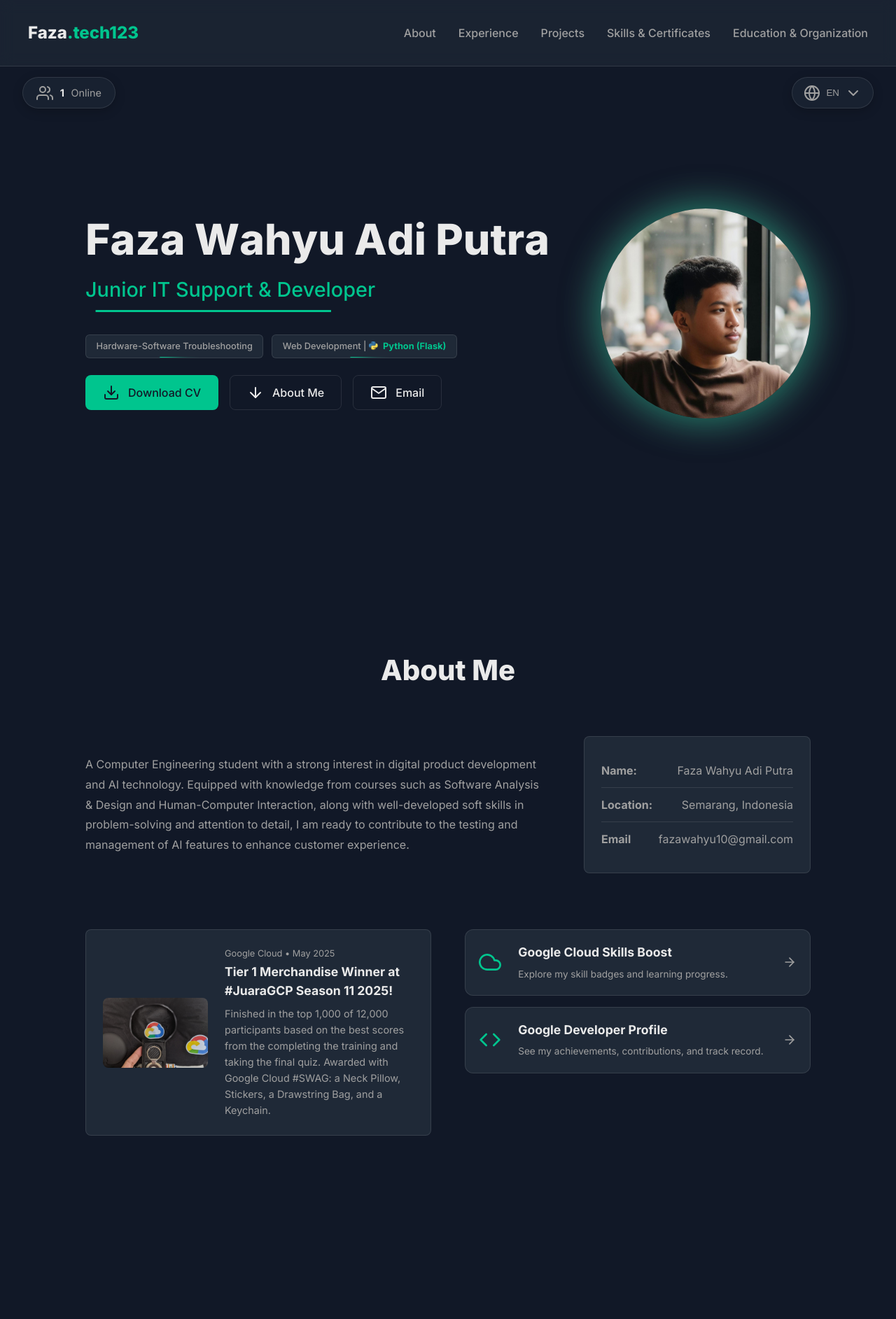
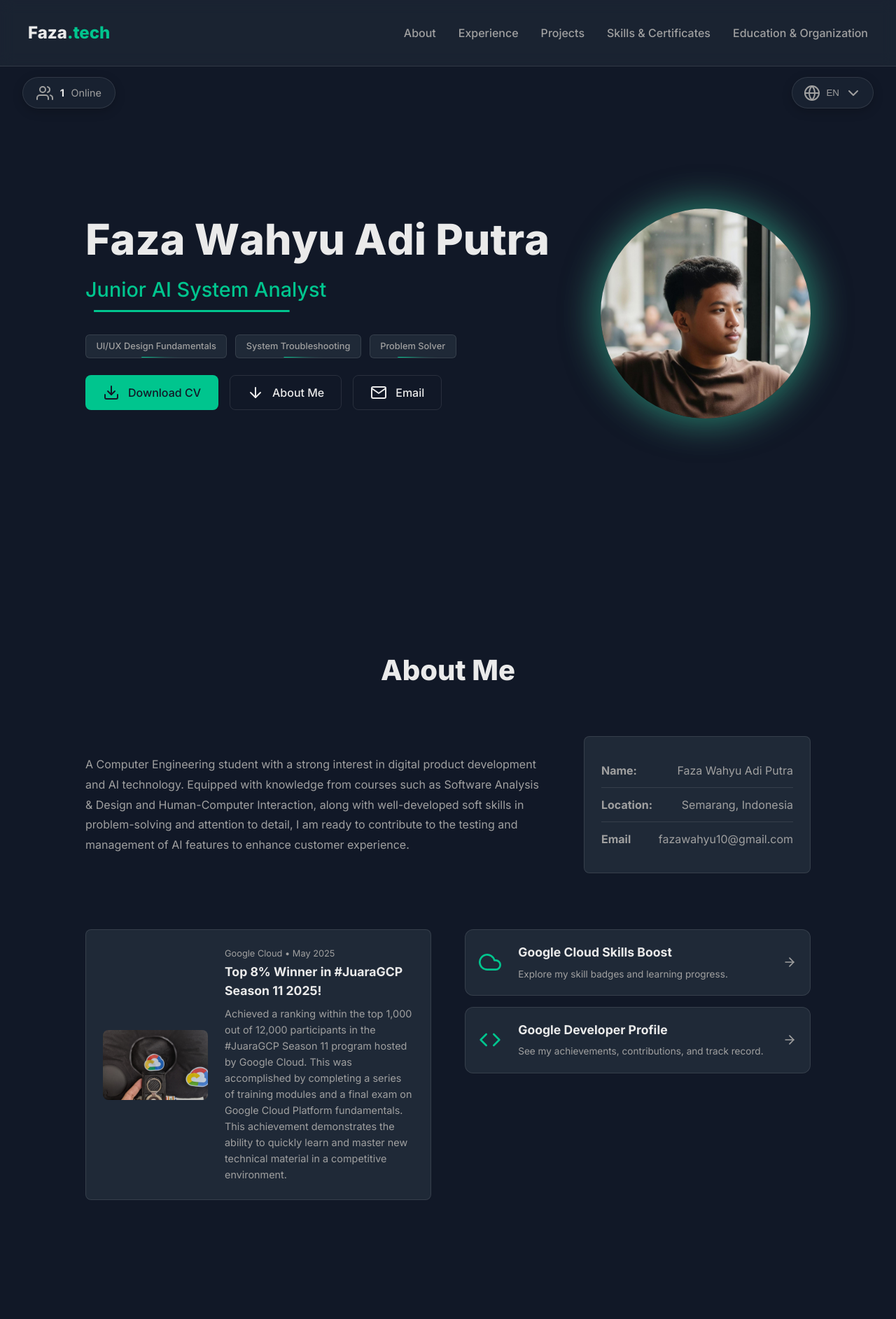
Before and after one commit to fazawahyu-ap/portofolio-faza, a Flask app: page / in a window 1280 px wide. Shown: the top 1885 px of the page at 70% size. Run offline with Flask 3, Linux system fonts and the light colour scheme; some libraries are stand-ins or nearby versions.

Commit message:
all code

```diff
--- a/app.py
+++ b/app.py
@@ -48,7 +48,7 @@ def home():
             "nav_skills_certs": "Keahlian & Sertifikat",
             "nav_edu_org": "Pendidikan & Organisasi",
             "hero_title": "Faza Wahyu Adi Putra",
-            "hero_subtitle": "Junior IT Support & Developer",
+            "hero_subtitle": "Junior AI System Analyst",
             "hero_cv_button": "Download CV",
             "hero_about_button": "Tentang Saya",
             "hero_email_button": "Email",
@@ -59,10 +59,10 @@ def home():
             "about_location_label": "Lokasi:",
             "about_location_value": "Semarang, Indonesia",
             "about_email_label": "Email:",
-            "achieve_1_title": "Pemenang Merchandise Tier 1 di #JuaraGCP Season 11 2025!",
+            "achieve_1_title": "Top 8% Pemenang di #JuaraGCP Season 11 2025!",
             "achieve_1_org": "Google Cloud",
             "achieve_1_date": "Mei 2025",
-            "achieve_1_desc": "Termasuk kedalam 1.000 dari 12.000 peserta dengan nilai terbaik yang menyelesaikan pelatihan dan kuis akhir, dan mendapatkan #SWAG keren dari Google Cloud berupa : Bantal Leher, Stiker, Tas Serut, dan Gantungan Kunci.",
+            "achieve_1_desc": "Berhasil meraih peringkat dalam 1.000 peserta teratas dari total 12.000 peserta pada program #JuaraGCP Season 11 yang diselenggarakan oleh Google Cloud. Pencapaian ini diraih setelah menyelesaikan serangkaian modul pelatihan dan ujian akhir mengenai fundamental Google Cloud Platform. Prestasi ini menunjukkan kemampuan untuk mempelajari dan menguasai materi teknis baru secara cepat dalam lingkungan yang kompetitif.",
             "achieve_gallery_button": "Lihat Gambar",
             "profiles_gdev_title": "Profil Google Developer",
             "profiles_gdev_desc": "Lihat pencapaian, kontribusi, dan rekam jejak saya.",
@@ -148,7 +148,7 @@ def home():
             "nav_skills_certs": "Skills & Certificates",
             "nav_edu_org": "Education & Organization",
             "hero_title": "Faza Wahyu Adi Putra",
-            "hero_subtitle": "Junior IT Support & Developer",
+            "hero_subtitle": "Junior AI System Analyst",
             "hero_cv_button": "Download CV",
             "hero_about_button": "About Me",
             "hero_email_button": "Email",
@@ -159,10 +159,10 @@ def home():
             "about_location_label": "Location:",
             "about_location_value": "Semarang, Indonesia",
             "about_email_label": "Email",
-            "achieve_1_title": "Tier 1 Merchandise Winner at #JuaraGCP Season 11 2025!",
+            "achieve_1_title": "Top 8% Winner in #JuaraGCP Season 11 2025!",
             "achieve_1_org": "Google Cloud",
             "achieve_1_date": "May 2025",
-            "achieve_1_desc": "Finished in the top 1,000 of 12,000 participants based on the best scores from the completing the training and taking the final quiz. Awarded with Google Cloud #SWAG: a Neck Pillow, Stickers, a Drawstring Bag, and a Keychain.",
+            "achieve_1_desc": "Achieved a ranking within the top 1,000 out of 12,000 participants in the #JuaraGCP Season 11 program hosted by Google Cloud. This was accomplished by completing a series of training modules and a final exam on Google Cloud Platform fundamentals. This achievement demonstrates the ability to quickly learn and master new technical material in a competitive environment.",
             "achieve_gallery_button": "View Images",
             "profiles_gdev_title": "Google Developer Profile",
             "profiles_gdev_desc": "See my achievements, contributions, and track record.",
--- a/templates/index.html
+++ b/templates/index.html
@@ -40,7 +40,7 @@
 
     <header class="main-header">
         <nav class="navbar">
-            <a href="#" class="nav-logo">Faza<span>.tech123</span></a>
+            <a href="#" class="nav-logo">Faza<span>.tech</span></a>
             <div class="nav-controls">
                 <ul class="nav-menu">
                     <li class="nav-item"><a href="#about" class="nav-link" data-translate-key="nav_about"></a></li>
@@ -67,20 +67,19 @@
                         <h2 class="hero-subtitle" data-translate-key="hero_subtitle"></h2>
                         <div class="hero-highlight">
                             <div class="highlight-btn animated-border">
-                                Hardware-Software Troubleshooting
+                                UI/UX Design Fundamentals
+                            </div>
+                             <div class="highlight-btn animated-border">
+                                System Troubleshooting
                             </div>
                             <div class="highlight-btn animated-border">
-                                Web Development |
-                                <span class="python-highlight">
-                                    <img src="{{ url_for('static', filename='img/python-logo.png') }}" alt="Python Logo" class="python-logo">
-                                    Python (Flask)
-                                </span>
+                                Problem Solver
                             </div>
                         </div>
                     </div>
 
                     <div class="hero-main-buttons">
-                        <a href="{{ url_for('static', filename='cv/CV_Faza_Wahyu_Adi_Putra.pdf') }}" download="CV_Faza_Wahyu_Adi_Putra.pdf" class="btn btn-primary">
+                        <a href="{{ url_for('static', filename='cv/(CV)Faza_Wahyu_Adi_Putra.pdf') }}" download="CV_Faza_Wahyu_Adi_Putra.pdf" class="btn btn-primary">
                             <i data-feather="download"></i> <span data-translate-key="hero_cv_button"></span>
                         </a>
                         <a href="#about" class="btn btn-secondary">
```
Also changed, not shown: 4 other files.
